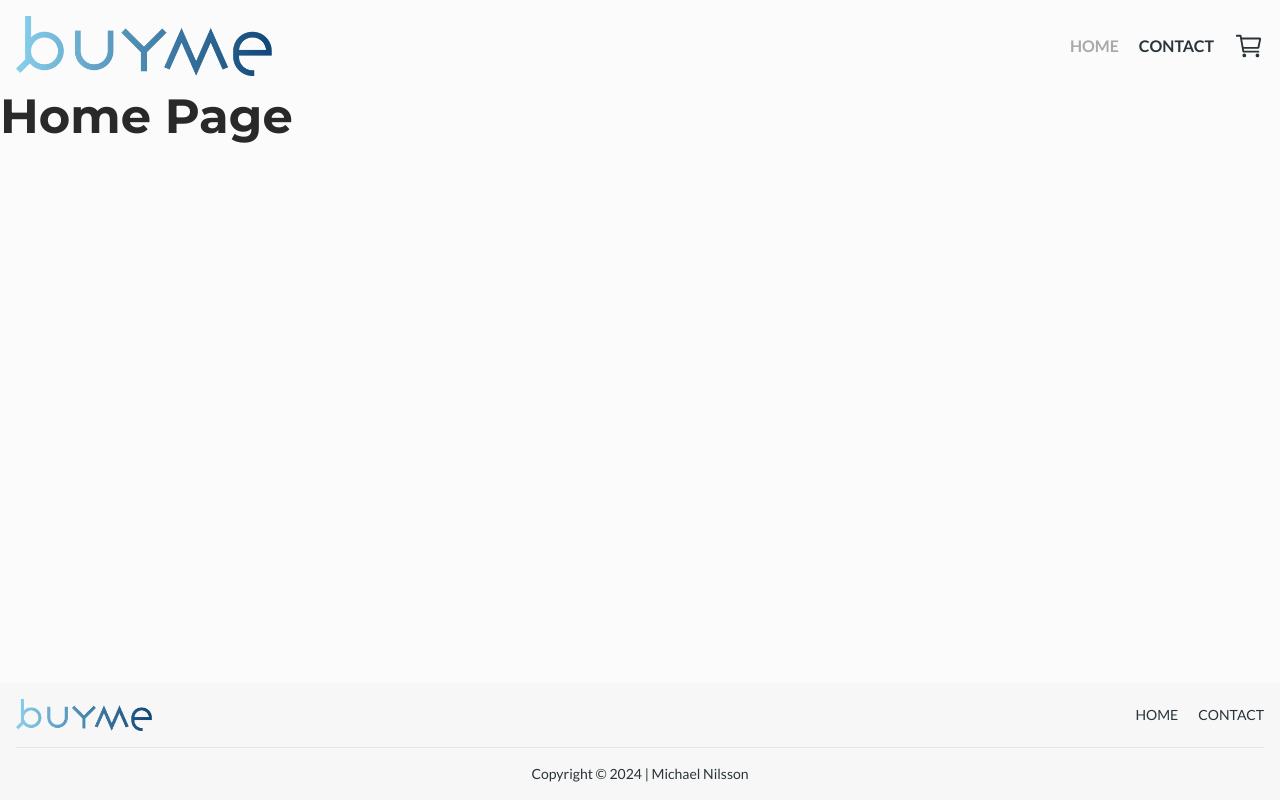
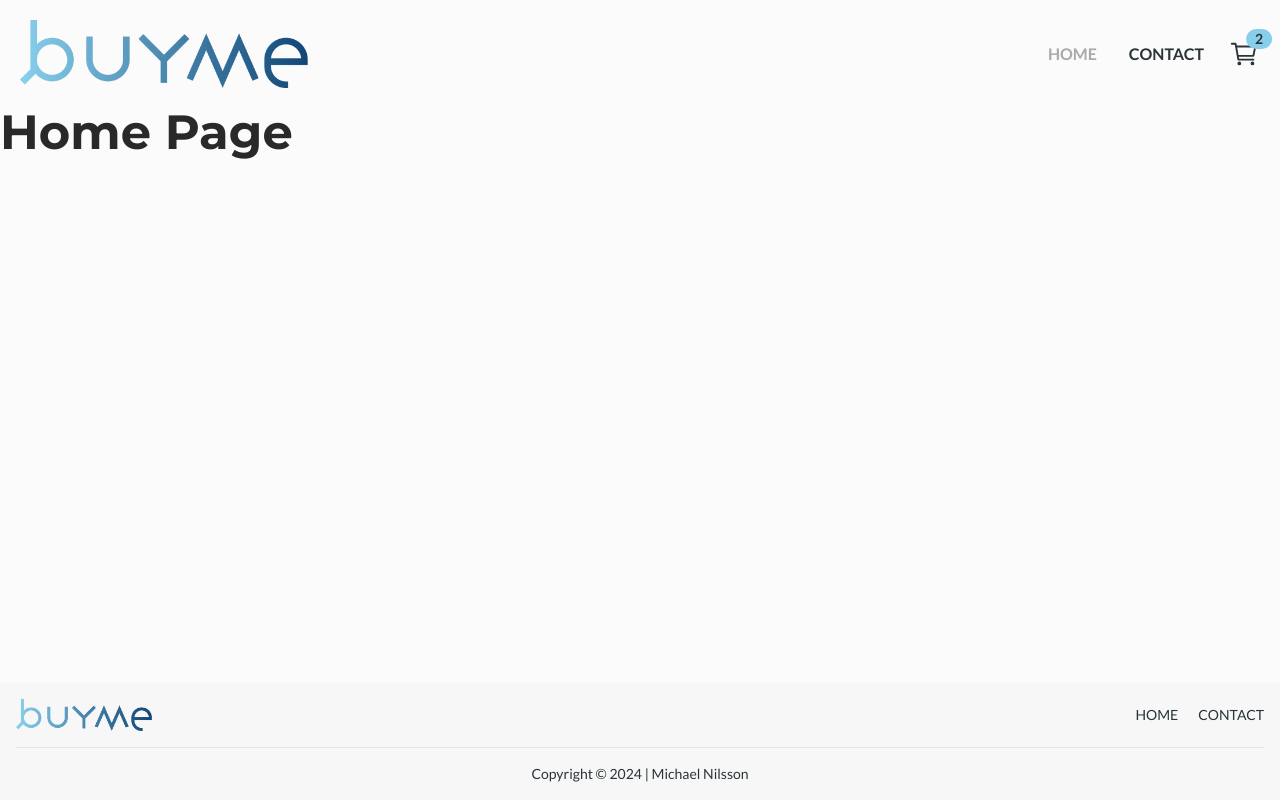
Before and after one commit to RiverMichael/BuyMe, a React (Vite) app: page / in a window 1280 px wide. Built offline with nearby package versions, Linux system fonts and the light colour scheme.

Commit message:
Changes styling on NavBar to use DaisyUi

```diff
--- a/src/components/CartIcon/index.jsx
+++ b/src/components/CartIcon/index.jsx
@@ -2,8 +2,11 @@ import { IoCartOutline } from "react-icons/io5";
 
 export default function CartIcon() {
   return (
-    <button className="flex items-center">
-      <IoCartOutline size={30} />
+    <button className="group btn btn-ghost p-0 hover:text-primary hover:scale-110 hover:-rotate-12 transition-all duration-300 ease-in-out">
+      <div className="indicator">
+        <IoCartOutline size={30} />
+        <span className="badge indicator-item bg-primary border-none group-hover:text-snow-mist ">2</span>
+      </div>
     </button>
   );
 }
--- a/src/components/NavBar/index.jsx
+++ b/src/components/NavBar/index.jsx
@@ -6,44 +6,62 @@ import { Link, NavLink } from "react-router-dom";
 
 export default function NavBar() {
   const [isNavOpen, setIsNavOpen] = useState(false);
+
   return (
-    <nav>
-      <div className="w-full flex items-center justify-between mx-auto p-4 sticky ">
-        <button onClick={() => setIsNavOpen(!isNavOpen)} data-collapse-toggle="navbar" type="button" className="md:hidden" aria-controls="navbar" aria-expanded="false">
-          <IoMenuOutline size={30} />
-        </button>
-
-        <Link to="/">
-          <img src={Logo} alt="Logotype for BuyMe" className="w-44 md:w-56 lg:w-64  mx-5 md:mx-0" />
-        </Link>
-
-        <div
-          id="navbar"
-          className={`${
-            isNavOpen ? "block" : "hidden"
-          } w-screen text-center fixed top-16 left-0 p-5 md:block md:w-auto md:ms-auto md:me-5 md:relative md:top-auto md:p-0 bg-ghost-white md:bg-inherit border-b border-silver-chalice md:border-0`}>
-          <ul className="flex flex-col md:flex-row gap-5 items-center">
+    <div className="navbar bg-snow-mist p-5">
+      <div className="navbar-start">
+        <div className="dropdown static">
+          <button onClick={() => setIsNavOpen(!isNavOpen)} tabIndex={0} className="btn btn-ghost p-0 md:hidden">
+            <IoMenuOutline size={40} />
+          </button>
+          <ul className={`${isNavOpen ? "block" : "hidden"} menu dropdown-content py-8 px-4 absolute left-0 w-screen flex gap-2 bg-snow-mist`}>
             <li>
               <NavLink
                 to="/"
                 onClick={() => setIsNavOpen(false)}
-                className={({ isActive }) => (isActive ? "text-dark-gray uppercase font-bold" : "uppercase font-bold hover:text-sky-blue")}
-                aria-current="page">
+                className={({ isActive }) => (isActive ? "text-dark-gray uppercase font-bold text-base" : "text-base uppercase font-bold hover:text-primary")}>
                 Home
               </NavLink>
             </li>
             <li>
-              <NavLink to="contact" onClick={() => setIsNavOpen(false)} className={({ isActive }) => (isActive ? "text-dark-gray uppercase font-bold" : "uppercase font-bold hover:text-sky-blue")}>
+              <NavLink
+                to="contact"
+                onClick={() => setIsNavOpen(false)}
+                className={({ isActive }) => (isActive ? "text-dark-gray uppercase font-bold text-base" : "text-base uppercase font-bold hover:text-primary")}>
                 Contact
               </NavLink>
             </li>
           </ul>
         </div>
 
-        <NavLink to="checkout" className={({ isActive }) => (isActive ? "text-dark-gray uppercase font-bold" : "uppercase font-bold hover:text-sky-blue")}>
+        <Link to="/" className="navbar-brand hidden md:flex">
+          <img src={Logo} alt="Logotype for BuyMe" className="w-full max-w-72" />
+        </Link>
+      </div>
+
+      <div className="navbar-center md:hidden flex">
+        <Link to="/" className="navbar-brand">
+          <img src={Logo} alt="Logotype for BuyMe" className="w-full max-w-44 sm:max-w-56 mx-2" />
+        </Link>
+      </div>
+
+      <div className="navbar-end">
+        <ul className="menu menu-horizontal hidden md:flex">
+          <li>
+            <NavLink to="/" className={({ isActive }) => `text-base uppercase font-bold ${isActive ? "text-dark-gray" : "hover:text-primary transition-colors duration-300 ease-in-out"}`}>
+              Home
+            </NavLink>
+          </li>
+          <li>
+            <NavLink to="contact" className={({ isActive }) => `text-base uppercase font-bold ${isActive ? "text-dark-gray" : "hover:text-primary transition-colors duration-300 ease-in-out"}`}>
+              Contact
+            </NavLink>
+          </li>
+        </ul>
+        <NavLink to="checkout">
           <CartIcon />
         </NavLink>
       </div>
-    </nav>
+    </div>
   );
 }
```
